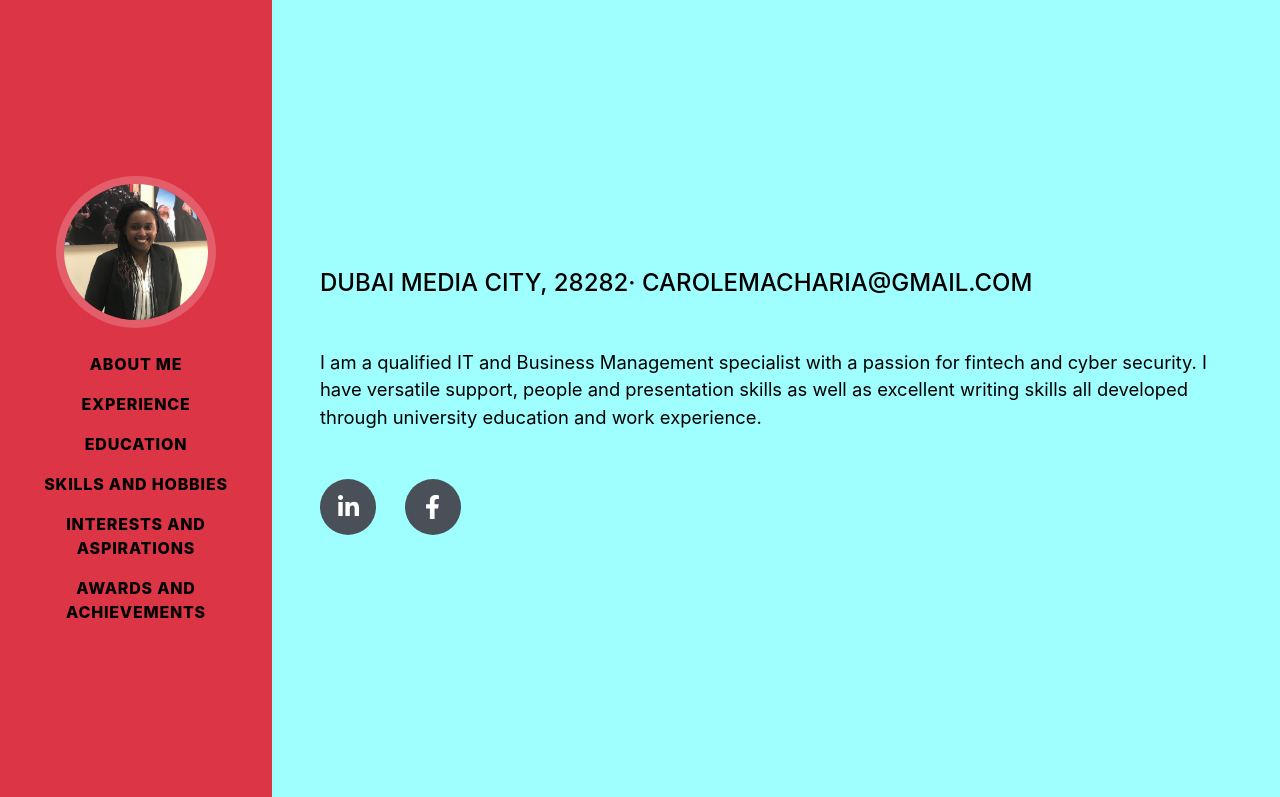
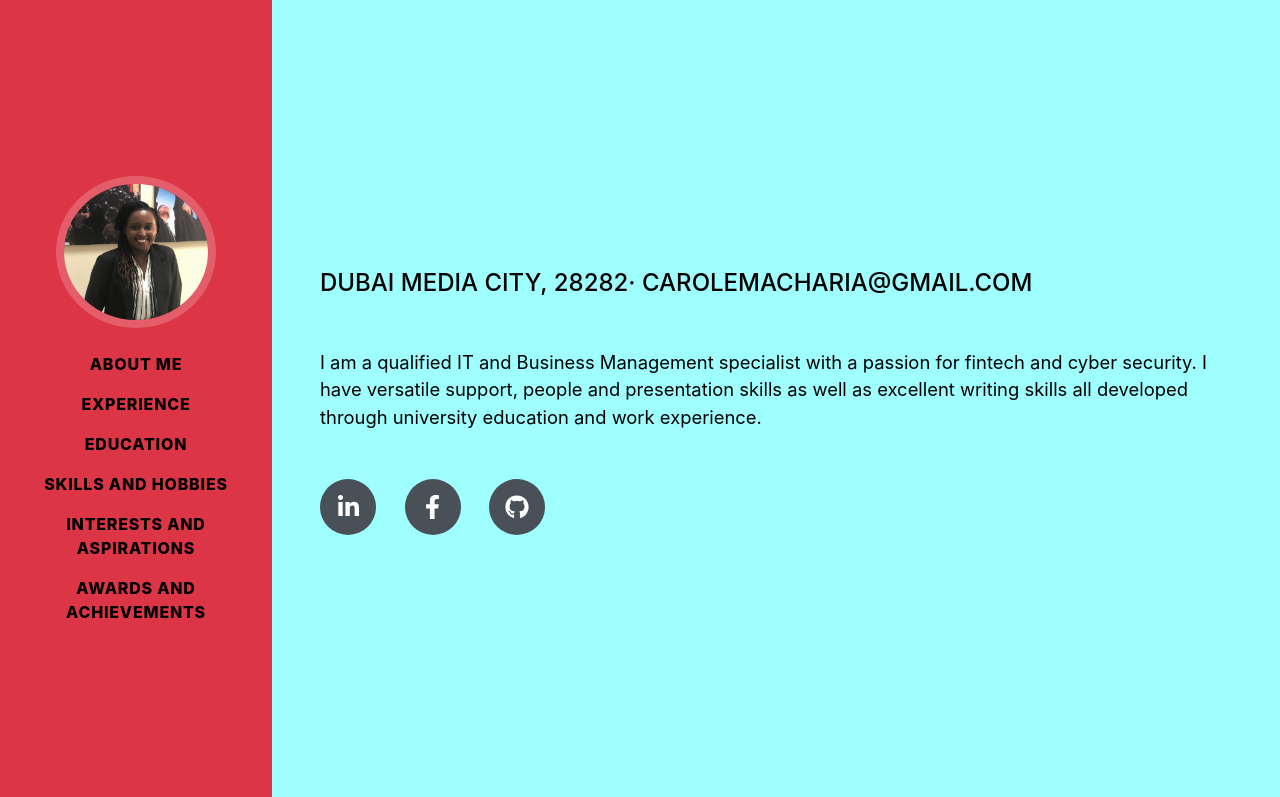
Before and after one commit to carolemacharia/Carolyne-s-Portfolio, a plain HTML site: page index.html in a window 1280 px wide. Shown: the top 797 px of the page. Drawn offline with nearby package versions, Linux system fonts and the light colour scheme; a web font is replaced by a local one.

Commit message:
added github icon and link

```diff
--- a/index.html
+++ b/index.html
@@ -53,6 +53,9 @@
                         <a class="social-icon" href="http://linkedin.com/in/carole-macharia-b1766038"><i class="fab fa-linkedin-in"></i></a>
 
                         <a class="social-icon" href="https://www.facebook.com/simonpeter.macharia"><i class="fab fa-facebook-f"></i></a>
+
+                        <a class="social-icon" href="https://github.com/carolemacharia/Carolyne-s-Portfolio"><i class="fab fa-github"></i></a>
+
                     </div>
                 </div>
             </section>
```
